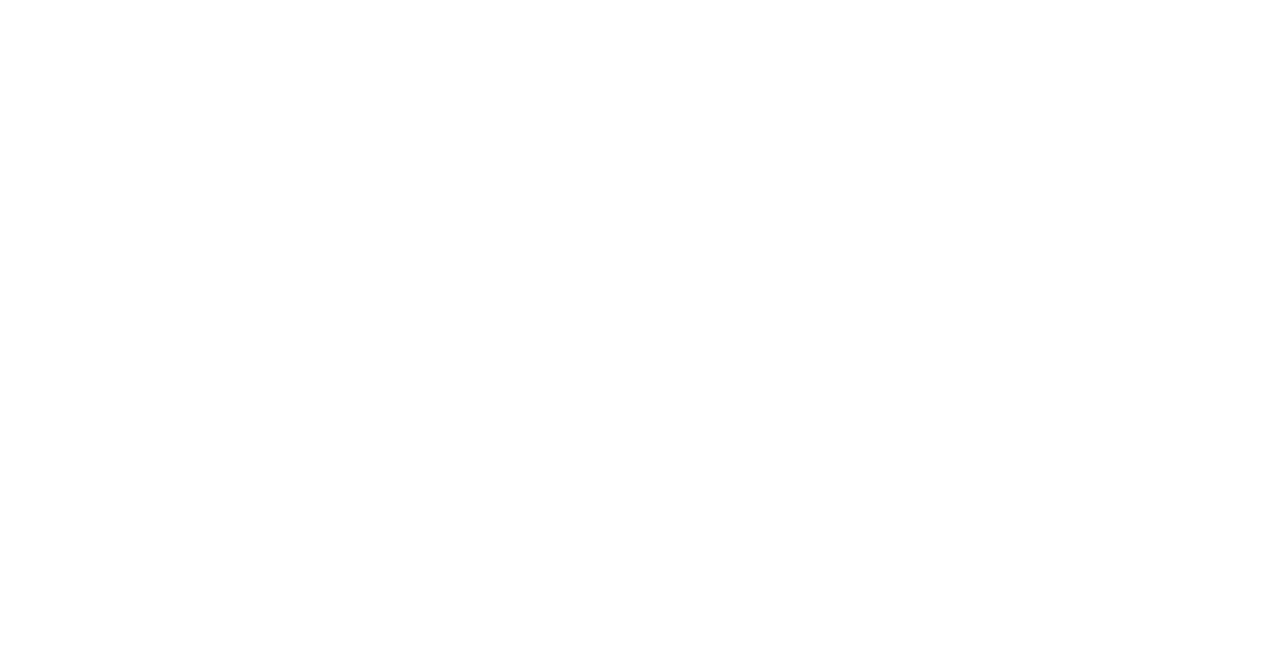
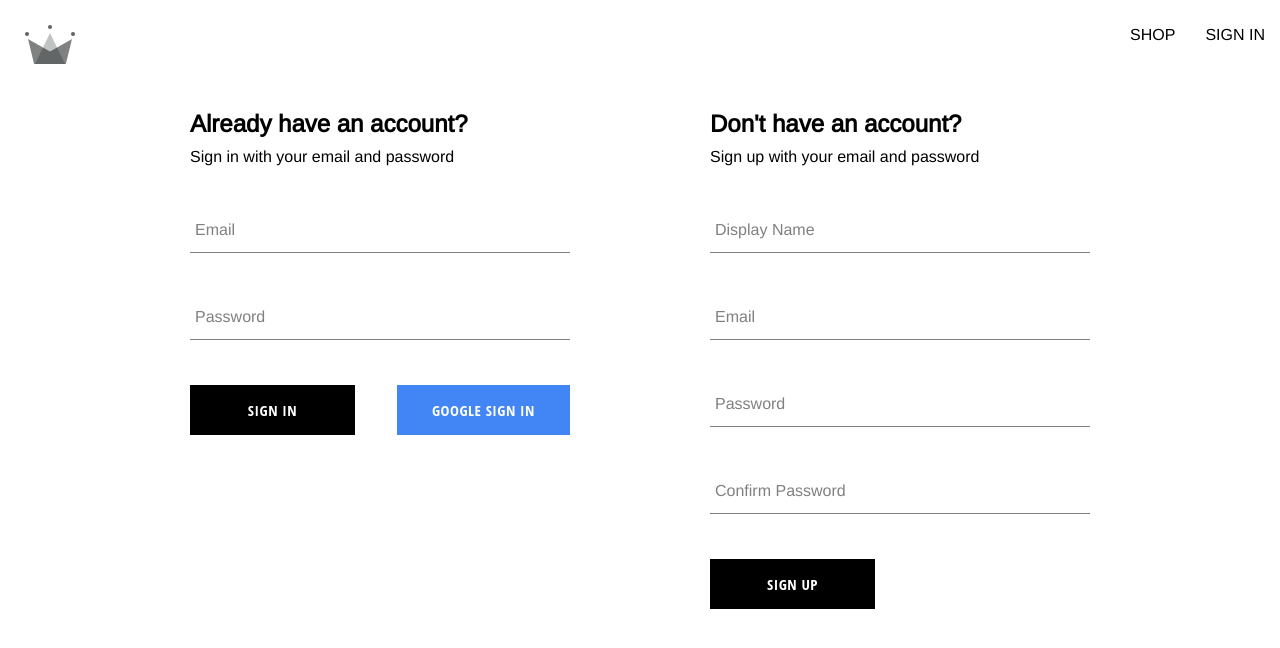
Before and after one commit to samisafatli/CapstoneMarketplace, a React (Vite) app: page /auth in a window 1280 px wide. Before the commit this address had no page. Shown: the top 648 px of the page. Built offline with nearby package versions, Linux system fonts and the light colour scheme; a web font is replaced by a local one.

Commit message:
Add SignIn component, change route to Auth route

```diff
--- a/src/App.jsx
+++ b/src/App.jsx
@@ -1,7 +1,7 @@
 import { Routes, Route } from 'react-router-dom'
 
 import Home from './routes/home/home'
-import SignIn from './routes/sign-in/SignIn'
+import Authentication from './routes/authentication/authentication'
 import Navigation from './routes/Navigation/Navigation'
 
 import './index.scss'
@@ -16,7 +16,7 @@
       <Route path='/' element={<Navigation />}>
         <Route index element={<Home />} />
         <Route path='/shop' element={<Shop />} />
-        <Route path='/sign-in' element={<SignIn />} />
+        <Route path='/auth' element={<Authentication />} />
       </Route>
     </Routes>
   )
--- /dev/null
+++ b/src/components/sign-in-form/signInForm.jsx
@@ -0,0 +1,95 @@
+import { useState } from 'react';
+
+import FormInput from '../form-input/formInput';
+import Button from '../button/button';
+
+import {
+  signInWithGooglePopup,
+  createUserDocumentFromAuth,
+  signInAuthUserWithEmailAndPassword,
+} from '../../firebase/config';
+
+import './signInForm.styles.scss';
+
+const defaultFormFields = {
+  email: '',
+  password: '',
+};
+
+const SignInForm = () => {
+  const [formFields, setFormFields] = useState(defaultFormFields);
+  const { email, password } = formFields;
+
+  const resetFormFields = () => {
+    setFormFields(defaultFormFields);
+  };
+
+  const signInWithGoogle = async () => {
+    const { user } = await signInWithGooglePopup();
+    await createUserDocumentFromAuth(user);
+  };
+
+  const handleSubmit = async (event) => {
+    event.preventDefault();
+
+    try {
+      const response = await signInAuthUserWithEmailAndPassword(
+        email,
+        password
+      );
+      console.log(response);
+      resetFormFields();
+    } catch (error) {
+      switch (error.code) {
+        case 'auth/wrong-password':
+          alert('incorrect password for email');
+          break;
+        case 'auth/user-not-found':
+          alert('no user associated with this email');
+          break;
+        default:
+          console.log(error);
+      }
+    }
+  };
+
+  const handleChange = (event) => {
+    const { name, value } = event.target;
+
+    setFormFields({ ...formFields, [name]: value });
+  };
+
+  return (
+    <div className='sign-up-container'>
+      <h2>Already have an account?</h2>
+      <span>Sign in with your email and password</span>
+      <form onSubmit={handleSubmit}>
+        <FormInput
+          label='Email'
+          type='email'
+          required
+          onChange={handleChange}
+          name='email'
+          value={email}
+        />
+
+        <FormInput
+          label='Password'
+          type='password'
+          required
+          onChange={handleChange}
+          name='password'
+          value={password}
+        />
+        <div className='buttons-container'>
+          <Button type='submit'>Sign In</Button>
+          <Button type='button' buttonType='google' onClick={signInWithGoogle}>
+            Google sign in
+          </Button>
+        </div>
+      </form>
+    </div>
+  );
+};
+
+export default SignInForm;
--- /dev/null
+++ b/src/components/sign-in-form/signInForm.styles.scss
@@ -0,0 +1,14 @@
+.sign-up-container {
+  display: flex;
+  flex-direction: column;
+  width: 380px;
+
+  h2 {
+    margin: 10px 0;
+  }
+
+  .buttons-container {
+    display: flex;
+    justify-content: space-between;
+  }
+}
--- a/src/firebase/config.js
+++ b/src/firebase/config.js
@@ -8,6 +8,7 @@
 import {
   getAuth,
   signInWithPopup,
+  signInWithEmailAndPassword,
   GoogleAuthProvider,
   createUserWithEmailAndPassword
 } from 'firebase/auth'
@@ -60,3 +61,9 @@
 
   return await createUserWithEmailAndPassword(auth, email, password)
 }
+
+export const signInAuthUserWithEmailAndPassword = async (email, password) => {
+  if (!email || !password) return;
+
+  return await signInWithEmailAndPassword(auth, email, password);
+};
--- a/src/routes/Navigation/Navigation.jsx
+++ b/src/routes/Navigation/Navigation.jsx
@@ -14,11 +14,8 @@
 
         <div className="nav-links-container">
           <Link className="nav-link" to='/shop'>SHOP</Link>
-
-          <Link className="nav-link" to='/sign-in'>SIGN IN</Link>
+          <Link className="nav-link" to='/auth'>SIGN IN</Link>
         </div>
-
-
       </div>
       <Outlet />
     </Fragment>
--- /dev/null
+++ b/src/routes/authentication/authentication.jsx
@@ -0,0 +1,15 @@
+import SignUpForm from '../../components/sign-up-form/signUpForm';
+import SignInForm from '../../components/sign-in-form/signInForm';
+
+import './authentication.styles.scss';
+
+const Authentication = () => {
+  return (
+    <div className='authentication-container'>
+      <SignInForm />
+      <SignUpForm />
+    </div>
+  );
+};
+
+export default Authentication;
--- /dev/null
+++ b/src/routes/authentication/authentication.styles.scss
@@ -0,0 +1,6 @@
+.authentication-container {
+  display: flex;
+  width: 900px;
+  justify-content: space-between;
+  margin: 30px auto;
+}
--- a/src/routes/sign-in/SignIn.jsx
+++ /dev/null
@@ -1,26 +0,0 @@
-import SignUpForm from '../../components/sign-up-form/signUpForm'
-import {
-  signInWithGooglePopup,
-  createUserDocumentFromAuth
-} from '../../firebase/config'
-import './signin.styles.scss'
-
-const SignIn = () => {
-  const logGoogleUser = async () => {
-    const { user } = await signInWithGooglePopup()
-    const userDocRef = await createUserDocumentFromAuth(user)
-  }
-
-  return (
-    <div>
-      <h1>Sign In Page</h1>
-      <button onClick={logGoogleUser}>
-        Sign In with Google Popup
-      </button>
-
-      <SignUpForm />
-    </div>
-  )
-}
-
-export default SignIn
```
Also changed, not shown: src/routes/sign-in/signin.styles.scss (deleted).
